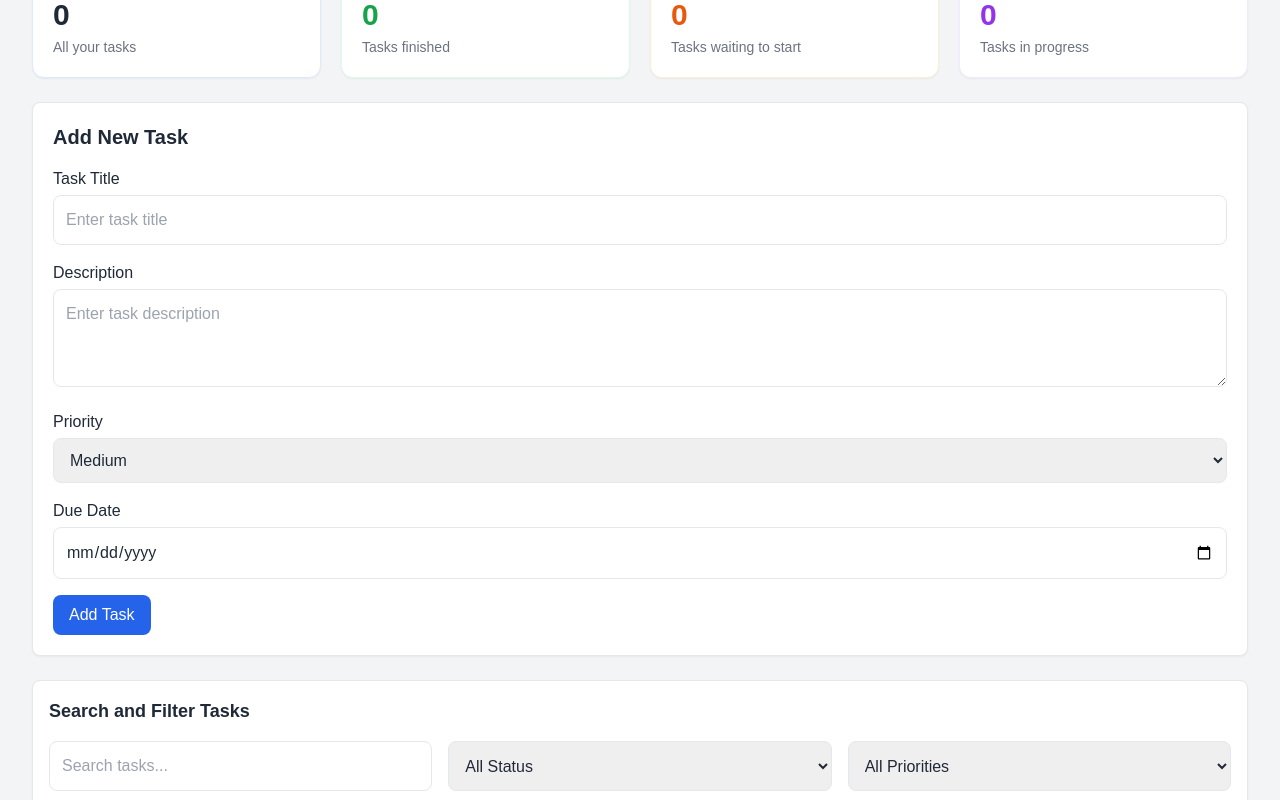
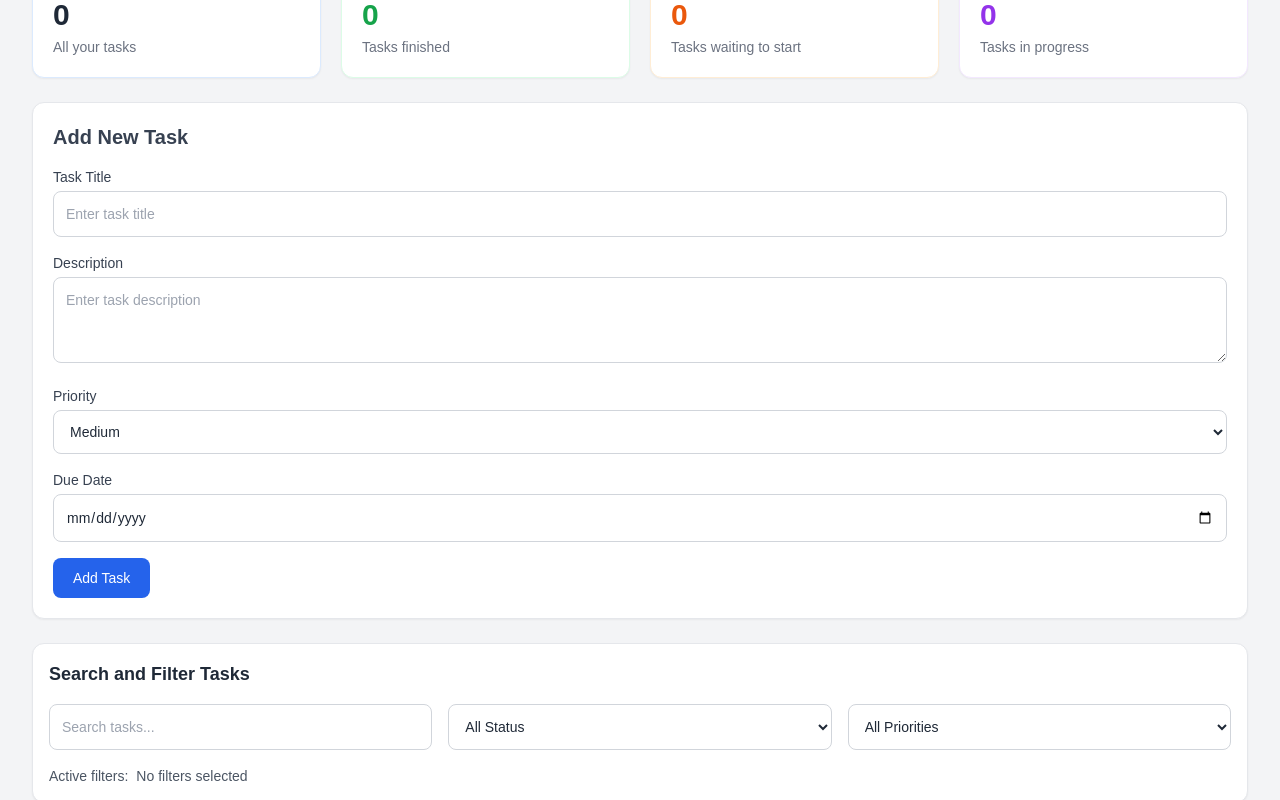
Before and after one commit to shri62/task-dashboard, a React (Vite) app: page / in a window 1280 px wide. Shown: the part 260-1060 px from the top of the page. Built offline with nearby package versions, Linux system fonts and the light colour scheme.

Commit message:
added darkmode

```diff
--- a/src/components/Dashboard/Dashboard.tsx
+++ b/src/components/Dashboard/Dashboard.tsx
@@ -444,6 +444,7 @@ const canReorder =
           {/* Add or edit task */}
           <section>
             <TaskForm
+            isDarkMode={isDarkMode}
               key={editingTask?.id ?? "new-task"}
               onSubmit={handleTaskSubmit}
               initialTask={editingTask}
@@ -459,6 +460,7 @@ const canReorder =
           <section>
             <TaskFilter
               tasks={tasks}
+              isDarkMode={isDarkMode}
               filters={filters}
               onFilterChange={setFilters}
             />
@@ -472,6 +474,7 @@ const canReorder =
 
             <TaskList
   tasks={filteredTasks}
+  isDarkMode={isDarkMode}
   onStatusChange={handleStatusChange}
   onDelete={handleDelete}
   onEdit={handleEdit}
--- a/src/components/TaskFilter/TaskFilter.tsx
+++ b/src/components/TaskFilter/TaskFilter.tsx
@@ -9,10 +9,36 @@ import type {
   TaskPriority,
 } from "../../types";
 
-function TaskFilter({ tasks, filters, onFilterChange }: TaskFilterProps) {
+function TaskFilter({
+  tasks,
+  isDarkMode,
+  filters,
+  onFilterChange,
+}: TaskFilterProps) {
 
   // Show or hide search suggestions
   const [showSuggestions, setShowSuggestions] = useState(false);
+
+  // Styles based on selected theme
+  const containerStyle = isDarkMode
+    ? "border-gray-700 bg-gray-800"
+    : "border-gray-200 bg-white";
+
+  const headingStyle = isDarkMode
+    ? "text-white"
+    : "text-gray-800";
+
+  const inputStyle = isDarkMode
+    ? "border-gray-600 bg-gray-700 text-white placeholder-gray-400"
+    : "border-gray-300 bg-white text-gray-800 placeholder-gray-400";
+
+  const secondaryTextStyle = isDarkMode
+    ? "text-gray-300"
+    : "text-gray-600";
+
+  const suggestionStyle = isDarkMode
+    ? "border-gray-600 bg-gray-700 hover:bg-gray-600"
+    : "border-gray-200 bg-white hover:bg-blue-50";
 
   // Find matching tasks while typing
   const suggestions = useMemo(() => {
@@ -22,11 +48,13 @@ function TaskFilter({ tasks, filters, onFilterChange }: TaskFilterProps) {
       return [];
     }
 
-    return tasks.filter((task) =>
-      `${task.title} ${task.description}`
-        .toLowerCase()
-        .includes(search)
-    ).slice(0, 5);
+    return tasks
+      .filter((task) =>
+        `${task.title} ${task.description}`
+          .toLowerCase()
+          .includes(search)
+      )
+      .slice(0, 5);
   }, [tasks, filters.searchTerm]);
 
   // Update search text
@@ -84,9 +112,12 @@ function TaskFilter({ tasks, filters, onFilterChange }: TaskFilterProps) {
     filters.priority !== "all";
 
   return (
-    <div className="space-y-4 rounded-lg border bg-white p-4 shadow-sm">
+    <div
+      className={`space-y-4 rounded-xl border p-4 shadow-sm transition-colors duration-300 ${containerStyle}`}
+    >
 
-      <h2 className="text-lg font-bold text-gray-800">
+      {/* Section heading */}
+      <h2 className={`text-lg font-bold ${headingStyle}`}>
         Search and Filter Tasks
       </h2>
 
@@ -94,18 +125,27 @@ function TaskFilter({ tasks, filters, onFilterChange }: TaskFilterProps) {
 
         {/* Search with autocomplete */}
         <div className="relative">
+
           <input
             type="search"
             value={filters.searchTerm}
             onChange={(event) => handleSearch(event.target.value)}
             onFocus={() => setShowSuggestions(true)}
             placeholder="Search tasks..."
-            className="w-full rounded-lg border p-3"
+            aria-label="Search tasks"
+            autoComplete="off"
+            className={`w-full rounded-lg border p-3 text-sm outline-none transition focus:ring-2 focus:ring-blue-400 ${inputStyle}`}
           />
 
           {/* Show matching task suggestions */}
           {showSuggestions && filters.searchTerm.trim() && (
-            <div className="absolute left-0 right-0 top-full z-20 mt-1 max-h-60 overflow-y-auto rounded-lg border bg-white shadow-lg">
+            <div
+              className={`absolute left-0 right-0 top-full z-20 mt-1 max-h-60 overflow-y-auto rounded-lg border shadow-lg ${
+                isDarkMode
+                  ? "border-gray-600 bg-gray-800"
+                  : "border-gray-200 bg-white"
+              }`}
+            >
 
               {suggestions.length > 0 ? (
                 suggestions.map((task) => (
@@ -113,19 +153,29 @@ function TaskFilter({ tasks, filters, onFilterChange }: TaskFilterProps) {
                     key={task.id}
                     type="button"
                     onClick={() => handleSuggestionClick(task.title)}
-                    className="block w-full border-b p-3 text-left hover:bg-blue-50"
+                    className={`block w-full border-b p-3 text-left transition ${
+                      suggestionStyle
+                    }`}
                   >
-                    <p className="font-medium text-gray-800">
+                    <p
+                      className={`font-medium ${
+                        isDarkMode ? "text-white" : "text-gray-800"
+                      }`}
+                    >
                       {task.title}
                     </p>
 
-                    <p className="text-sm text-gray-500">
+                    <p
+                      className={`text-sm ${
+                        isDarkMode ? "text-gray-300" : "text-gray-500"
+                      }`}
+                    >
                       {task.description}
                     </p>
                   </button>
                 ))
               ) : (
-                <p className="p-3 text-sm text-gray-500">
+                <p className={`p-3 text-sm ${secondaryTextStyle}`}>
                   No matching tasks found.
                 </p>
               )}
@@ -140,7 +190,8 @@ function TaskFilter({ tasks, filters, onFilterChange }: TaskFilterProps) {
           onChange={(event) =>
             handleStatusChange(event.target.value as TaskStatus | "all")
           }
-          className="rounded-lg border p-3"
+          aria-label="Filter by status"
+          className={`rounded-lg border p-3 text-sm outline-none focus:ring-2 focus:ring-blue-400 ${inputStyle}`}
         >
           <option value="all">All Status</option>
           <option value="pending">Pending</option>
@@ -154,7 +205,8 @@ function TaskFilter({ tasks, filters, onFilterChange }: TaskFilterProps) {
           onChange={(event) =>
             handlePriorityChange(event.target.value as TaskPriority | "all")
           }
-          className="rounded-lg border p-3"
+          aria-label="Filter by priority"
+          className={`rounded-lg border p-3 text-sm outline-none focus:ring-2 focus:ring-blue-400 ${inputStyle}`}
         >
           <option value="all">All Priorities</option>
           <option value="low">Low</option>
@@ -167,7 +219,7 @@ function TaskFilter({ tasks, filters, onFilterChange }: TaskFilterProps) {
       {/* Display active filters */}
       <div className="flex flex-wrap items-center gap-2">
 
-        <span className="text-sm font-medium text-gray-600">
+        <span className={`text-sm font-medium ${secondaryTextStyle}`}>
           Active filters:
         </span>
 
@@ -190,7 +242,7 @@ function TaskFilter({ tasks, filters, onFilterChange }: TaskFilterProps) {
         )}
 
         {!hasActiveFilters && (
-          <span className="text-sm text-gray-500">
+          <span className={`text-sm ${secondaryTextStyle}`}>
             No filters selected
           </span>
         )}
@@ -199,7 +251,11 @@ function TaskFilter({ tasks, filters, onFilterChange }: TaskFilterProps) {
           <button
             type="button"
             onClick={handleClear}
-            className="rounded-lg bg-gray-200 px-3 py-1 text-sm hover:bg-gray-300"
+            className={`rounded-lg px-3 py-1 text-sm transition ${
+              isDarkMode
+                ? "bg-gray-700 text-gray-200 hover:bg-gray-600"
+                : "bg-gray-200 text-gray-800 hover:bg-gray-300"
+            }`}
           >
             Clear Filters
           </button>
--- a/src/components/TaskForm/TaskForm.tsx
+++ b/src/components/TaskForm/TaskForm.tsx
@@ -18,13 +18,31 @@ const emptyForm: TaskFormData = {
   dueDate: "",
 };
 
-function TaskForm({ onSubmit, initialTask, onCancel }: TaskFormProps) {
+function TaskForm({
+  isDarkMode,
+  onSubmit,
+  initialTask,
+  onCancel,
+}: TaskFormProps) {
 
   // Store form data
   const [formData, setFormData] = useState<TaskFormData>(emptyForm);
 
   // Store error messages
   const [errors, setErrors] = useState<Record<string, string>>({});
+
+  // Styles based on selected theme
+  const formStyle = isDarkMode
+    ? "border-gray-700 bg-gray-800 text-white"
+    : "border-gray-200 bg-white text-gray-800";
+
+  const labelStyle = isDarkMode
+    ? "text-gray-200"
+    : "text-gray-700";
+
+  const inputStyle = isDarkMode
+    ? "border-gray-600 bg-gray-700 text-white placeholder-gray-400 focus:ring-blue-500"
+    : "border-gray-300 bg-white text-gray-800 placeholder-gray-400 focus:ring-blue-500";
 
   // Load existing task when editing
   useEffect(() => {
@@ -94,30 +112,40 @@ function TaskForm({ onSubmit, initialTask, onCancel }: TaskFormProps) {
     <form
       onSubmit={handleSubmit}
       noValidate
-      className="space-y-4 rounded-lg border bg-white p-5 shadow-sm"
+      className={`space-y-4 rounded-xl border p-5 shadow-sm transition-colors duration-300 ${formStyle}`}
     >
-      <h2 className="text-xl font-bold text-gray-800">
+      {/* Form heading */}
+      <h2 className={`text-xl font-bold ${labelStyle}`}>
         {initialTask ? "Edit Task" : "Add New Task"}
       </h2>
 
       {/* Task title */}
       <div>
-        <label className="mb-1 block font-medium">
+        <label
+          htmlFor="task-title"
+          className={`mb-1 block text-sm font-medium ${labelStyle}`}
+        >
           Task Title
         </label>
 
         <input
+          id="task-title"
           type="text"
           value={formData.title}
           onChange={(event) =>
             handleChange("title", event.target.value)
           }
           placeholder="Enter task title"
-          className="w-full rounded-lg border p-3"
+          aria-invalid={Boolean(errors.title)}
+          aria-describedby={errors.title ? "title-error" : undefined}
+          className={`w-full rounded-lg border p-3 text-sm outline-none transition focus:ring-2 ${inputStyle}`}
         />
 
         {errors.title && (
-          <p className="mt-1 text-sm text-red-600">
+          <p
+            id="title-error"
+            className="mt-1 text-sm text-red-500"
+          >
             {errors.title}
           </p>
         )}
@@ -125,22 +153,33 @@ function TaskForm({ onSubmit, initialTask, onCancel }: TaskFormProps) {
 
       {/* Task description */}
       <div>
-        <label className="mb-1 block font-medium">
+        <label
+          htmlFor="task-description"
+          className={`mb-1 block text-sm font-medium ${labelStyle}`}
+        >
           Description
         </label>
 
         <textarea
+          id="task-description"
           value={formData.description}
           onChange={(event) =>
             handleChange("description", event.target.value)
           }
           placeholder="Enter task description"
           rows={3}
-          className="w-full rounded-lg border p-3"
+          aria-invalid={Boolean(errors.description)}
+          aria-describedby={
+            errors.description ? "description-error" : undefined
+          }
+          className={`w-full resize-y rounded-lg border p-3 text-sm outline-none transition focus:ring-2 ${inputStyle}`}
         />
 
         {errors.description && (
-          <p className="mt-1 text-sm text-red-600">
+          <p
+            id="description-error"
+            className="mt-1 text-sm text-red-500"
+          >
             {errors.description}
           </p>
         )}
@@ -148,11 +187,15 @@ function TaskForm({ onSubmit, initialTask, onCancel }: TaskFormProps) {
 
       {/* Task priority */}
       <div>
-        <label className="mb-1 block font-medium">
+        <label
+          htmlFor="task-priority"
+          className={`mb-1 block text-sm font-medium ${labelStyle}`}
+        >
           Priority
         </label>
 
         <select
+          id="task-priority"
           value={formData.priority}
           onChange={(event) =>
             handleChange(
@@ -160,7 +203,7 @@ function TaskForm({ onSubmit, initialTask, onCancel }: TaskFormProps) {
               event.target.value as TaskPriority
             )
           }
-          className="w-full rounded-lg border p-3"
+          className={`w-full rounded-lg border p-3 text-sm outline-none focus:ring-2 ${inputStyle}`}
         >
           <option value="low">Low</option>
           <option value="medium">Medium</option>
@@ -170,25 +213,30 @@ function TaskForm({ onSubmit, initialTask, onCancel }: TaskFormProps) {
 
       {/* Task due date */}
       <div>
-        <label className="mb-1 block font-medium">
+        <label
+          htmlFor="task-due-date"
+          className={`mb-1 block text-sm font-medium ${labelStyle}`}
+        >
           Due Date
         </label>
 
         <input
+          id="task-due-date"
           type="date"
           value={formData.dueDate}
           onChange={(event) =>
             handleChange("dueDate", event.target.value)
           }
-          className="w-full rounded-lg border p-3"
+          className={`w-full rounded-lg border p-3 text-sm outline-none focus:ring-2 ${inputStyle}`}
         />
       </div>
 
       {/* Form buttons */}
-      <div className="flex gap-3">
+      <div className="flex flex-wrap gap-3">
+
         <button
           type="submit"
-          className="rounded-lg bg-blue-600 px-4 py-2 text-white hover:bg-blue-700"
+          className="rounded-lg bg-blue-600 px-5 py-2.5 text-sm font-medium text-white transition hover:bg-blue-700 focus:outline-none focus:ring-2 focus:ring-blue-400 focus:ring-offset-2"
         >
           {initialTask ? "Update Task" : "Add Task"}
         </button>
@@ -197,11 +245,16 @@ function TaskForm({ onSubmit, initialTask, onCancel }: TaskFormProps) {
           <button
             type="button"
             onClick={onCancel}
-            className="rounded-lg bg-gray-200 px-4 py-2 text-gray-800 hover:bg-gray-300"
+            className={
+              isDarkMode
+                ? "rounded-lg bg-gray-700 px-5 py-2.5 text-sm font-medium text-gray-200 transition hover:bg-gray-600"
+                : "rounded-lg bg-gray-200 px-5 py-2.5 text-sm font-medium text-gray-800 transition hover:bg-gray-300"
+            }
           >
             Cancel
           </button>
         )}
+
       </div>
     </form>
   );
--- a/src/types/index.ts
+++ b/src/types/index.ts
@@ -49,6 +49,7 @@ export interface TaskFilterOptions {
 // TaskItem component props
 export interface TaskItemProps {
   task: Task;
+  isDarkMode: boolean;
   onStatusChange: (taskId: string, status: TaskStatus) => void;
   onDelete: (taskId: string) => void;
   onEdit: (task: Task) => void;
@@ -57,17 +58,17 @@ export interface TaskItemProps {
 // TaskList component props
 export interface TaskListProps {
   tasks: Task[];
+  isDarkMode: boolean;
   onStatusChange: (taskId: string, status: TaskStatus) => void;
   onDelete: (taskId: string) => void;
   onEdit: (task: Task) => void;
-
-  // Drag-and-drop functionality
   onReorder: (reorderedTasks: Task[]) => void;
   canReorder: boolean;
 }
 
 // TaskForm component props
 export interface TaskFormProps {
+  isDarkMode: boolean;
   onSubmit: (formData: TaskFormData) => void;
   initialTask?: Task | null;
   onCancel?: () => void;
@@ -76,6 +77,7 @@ export interface TaskFormProps {
 // TaskFilter component props
 export interface TaskFilterProps {
   tasks: Task[];
+  isDarkMode: boolean;
   filters: TaskFilterOptions;
   onFilterChange: (filters: TaskFilterOptions) => void;
 }
```
Also changed, not shown: src/components/TaskList/TaskItem.tsx (+28 -7 lines), src/components/TaskList/TaskList.tsx (+12 -28 lines).
